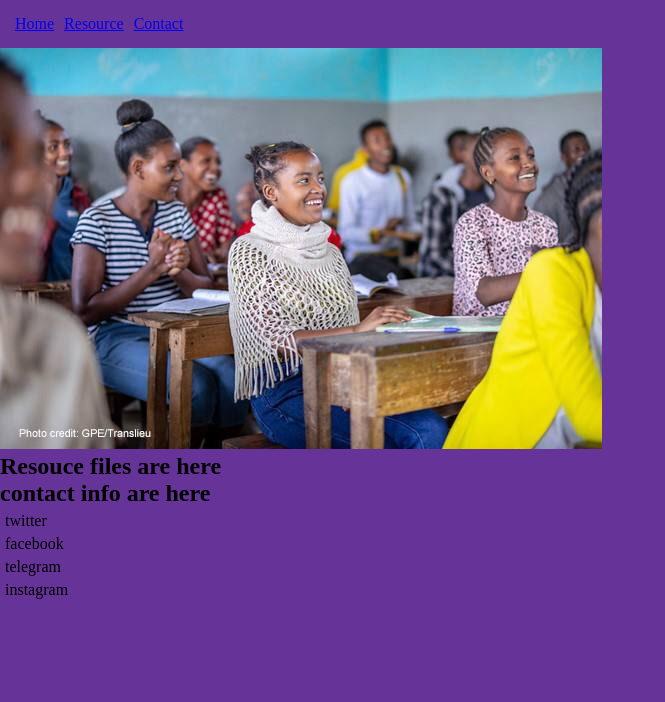
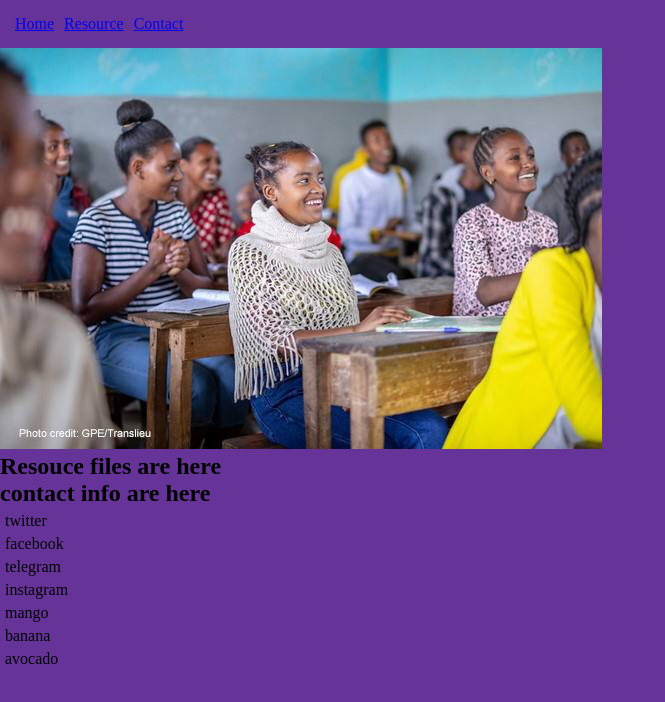
Before and after one commit to MERDOKYOS/School_Pro, a plain HTML site: page index.html in a window 1280 px wide. Shown: the whole page, without its empty margins (0-665 px from the left). Drawn offline with Linux system fonts and the light colour scheme.

Commit message:
Adding contents

```diff
--- a/index.html
+++ b/index.html
@@ -33,6 +33,11 @@
         <li>telegram</li>
         <li>instagram</li>
       </ul>
+      <ol>
+        <li>mango</li>
+        <li>banana</li>
+        <li>avocado</li>
+      </ol>
     </section>
   </body>
 </html>
```
